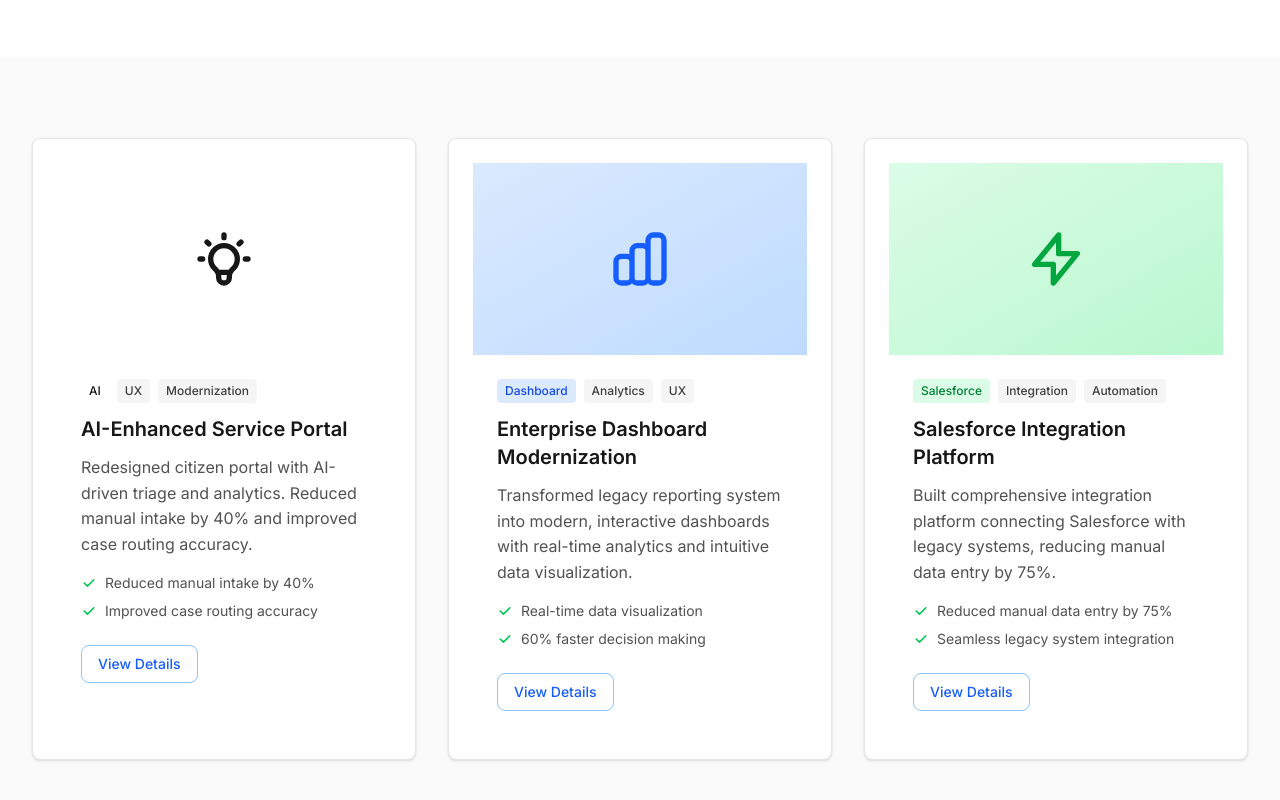
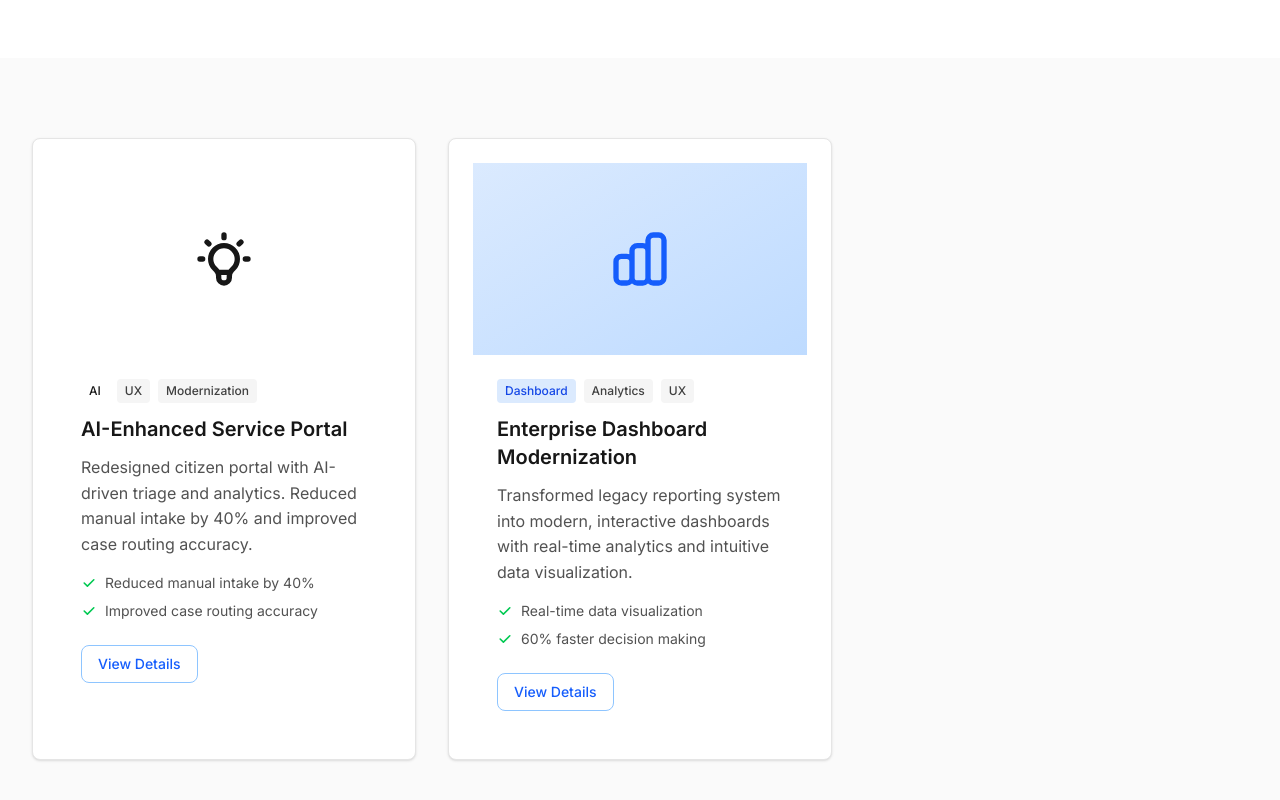
Before and after one commit to GregoryChapman/chapman-digital-website-, a Next.js app: page /projects in a window 1280 px wide. Shown: the part 320-1120 px from the top of the page. Built offline with nearby package versions, Linux system fonts and the light colour scheme.

Commit message:
Increase Whistler background visibility, add colorful UI enhancements to about/services/contact pages, and remove Salesforce project

```diff
--- a/src/app/about/page.tsx
+++ b/src/app/about/page.tsx
@@ -6,11 +6,11 @@ export default function About() {
   return (
     <>
       {/* Hero Section */}
-      <Section className="py-20">
+      <Section className="py-20 bg-gradient-to-br from-blue-50 via-cyan-50 to-teal-50">
         <Container>
           <div className="text-center max-w-4xl mx-auto">
             <h1 className="text-5xl font-bold text-neutral-900 mb-6">
-              About Chapman Digital
+              About <span className="text-gradient">Chapman Digital</span>
             </h1>
             <p className="text-xl text-neutral-600 leading-relaxed">
               A boutique consultancy helping teams transform legacy systems, improve UX,
@@ -54,9 +54,9 @@ export default function About() {
           </div>
 
           <div className="grid grid-cols-1 md:grid-cols-3 gap-8">
-            <Card className="text-center">
-              <div className="w-16 h-16 bg-primary-100 rounded-full flex items-center justify-center mx-auto mb-6">
-                <span className="text-2xl font-bold text-primary-600">1</span>
+            <Card hover className="text-center border-l-4 border-l-blue-500">
+              <div className="w-16 h-16 bg-gradient-to-br from-blue-500 to-blue-600 rounded-full flex items-center justify-center mx-auto mb-6 shadow-lg">
+                <span className="text-2xl font-bold text-white">1</span>
               </div>
               <h3 className="text-xl font-semibold text-neutral-900 mb-4">Understand</h3>
               <p className="text-neutral-600">
@@ -65,9 +65,9 @@ export default function About() {
               </p>
             </Card>
 
-            <Card className="text-center">
-              <div className="w-16 h-16 bg-primary-100 rounded-full flex items-center justify-center mx-auto mb-6">
-                <span className="text-2xl font-bold text-primary-600">2</span>
+            <Card hover className="text-center border-l-4 border-l-cyan-500">
+              <div className="w-16 h-16 bg-gradient-to-br from-cyan-500 to-cyan-600 rounded-full flex items-center justify-center mx-auto mb-6 shadow-lg">
+                <span className="text-2xl font-bold text-white">2</span>
               </div>
               <h3 className="text-xl font-semibold text-neutral-900 mb-4">Design</h3>
               <p className="text-neutral-600">
@@ -76,9 +76,9 @@ export default function About() {
               </p>
             </Card>
 
-            <Card className="text-center">
-              <div className="w-16 h-16 bg-primary-100 rounded-full flex items-center justify-center mx-auto mb-6">
-                <span className="text-2xl font-bold text-primary-600">3</span>
+            <Card hover className="text-center border-l-4 border-l-teal-500">
+              <div className="w-16 h-16 bg-gradient-to-br from-teal-500 to-teal-600 rounded-full flex items-center justify-center mx-auto mb-6 shadow-lg">
+                <span className="text-2xl font-bold text-white">3</span>
               </div>
               <h3 className="text-xl font-semibold text-neutral-900 mb-4">Deliver</h3>
               <p className="text-neutral-600">
--- a/src/app/contact/page.tsx
+++ b/src/app/contact/page.tsx
@@ -6,11 +6,11 @@ export default function Contact() {
   return (
     <>
       {/* Hero Section */}
-      <Section className="py-20">
+      <Section className="py-20 bg-gradient-to-br from-blue-50 via-cyan-50 to-teal-50">
         <Container>
           <div className="text-center max-w-4xl mx-auto">
             <h1 className="text-5xl font-bold text-neutral-900 mb-6">
-              Get In Touch
+              Get In <span className="text-gradient">Touch</span>
             </h1>
             <p className="text-xl text-neutral-600 leading-relaxed">
               Ready to modernize your organization? Let&apos;s discuss how we can help you
@@ -43,8 +43,8 @@ export default function Contact() {
         <Container>
           <div className="grid grid-cols-1 md:grid-cols-3 gap-8">
             <div className="text-center">
-              <div className="w-16 h-16 bg-primary-100 rounded-lg flex items-center justify-center mx-auto mb-4">
-                <svg className="w-8 h-8 text-primary-600" fill="none" stroke="currentColor" viewBox="0 0 24 24">
+              <div className="w-16 h-16 bg-gradient-to-br from-blue-500 to-blue-600 rounded-lg flex items-center justify-center mx-auto mb-4 shadow-lg">
+                <svg className="w-8 h-8 text-white" fill="none" stroke="currentColor" viewBox="0 0 24 24">
                   <path strokeLinecap="round" strokeLinejoin="round" strokeWidth={2} d="M3 8l7.89 4.26a2 2 0 002.22 0L21 8M5 19h14a2 2 0 002-2V7a2 2 0 00-2-2H5a2 2 0 00-2 2v10a2 2 0 002 2z" />
                 </svg>
               </div>
@@ -53,8 +53,8 @@ export default function Contact() {
             </div>
 
             <div className="text-center">
-              <div className="w-16 h-16 bg-primary-100 rounded-lg flex items-center justify-center mx-auto mb-4">
-                <svg className="w-8 h-8 text-primary-600" fill="none" stroke="currentColor" viewBox="0 0 24 24">
+              <div className="w-16 h-16 bg-gradient-to-br from-cyan-500 to-cyan-600 rounded-lg flex items-center justify-center mx-auto mb-4 shadow-lg">
+                <svg className="w-8 h-8 text-white" fill="none" stroke="currentColor" viewBox="0 0 24 24">
                   <path strokeLinecap="round" strokeLinejoin="round" strokeWidth={2} d="M3 5a2 2 0 012-2h3.28a1 1 0 01.948.684l1.498 4.493a1 1 0 01-.502 1.21l-2.257 1.13a11.042 11.042 0 005.516 5.516l1.13-2.257a1 1 0 011.21-.502l4.493 1.498a1 1 0 01.684.949V19a2 2 0 01-2 2h-1C9.716 21 3 14.284 3 6V5z" />
                 </svg>
               </div>
@@ -63,8 +63,8 @@ export default function Contact() {
             </div>
 
             <div className="text-center">
-              <div className="w-16 h-16 bg-primary-100 rounded-lg flex items-center justify-center mx-auto mb-4">
-                <svg className="w-8 h-8 text-primary-600" fill="none" stroke="currentColor" viewBox="0 0 24 24">
+              <div className="w-16 h-16 bg-gradient-to-br from-teal-500 to-teal-600 rounded-lg flex items-center justify-center mx-auto mb-4 shadow-lg">
+                <svg className="w-8 h-8 text-white" fill="none" stroke="currentColor" viewBox="0 0 24 24">
                   <path strokeLinecap="round" strokeLinejoin="round" strokeWidth={2} d="M17.657 16.657L13.414 20.9a1.998 1.998 0 01-2.827 0l-4.244-4.243a8 8 0 1111.314 0z" />
                   <path strokeLinecap="round" strokeLinejoin="round" strokeWidth={2} d="M15 11a3 3 0 11-6 0 3 3 0 016 0z" />
                 </svg>
--- a/src/app/page.tsx
+++ b/src/app/page.tsx
@@ -10,12 +10,12 @@ export default function Home() {
       <Section className="py-20 relative overflow-hidden">
         {/* Background Image */}
         <div
-          className="absolute inset-0 z-0 bg-cover bg-center bg-no-repeat opacity-20"
+          className="absolute inset-0 z-0 bg-cover bg-center bg-no-repeat opacity-50"
           style={{
             backgroundImage: 'url(/images/whistler-blackcomb-and-valley.jpg)',
           }}
         />
-        <div className="absolute inset-0 z-0 bg-white/60" />
+        <div className="absolute inset-0 z-0 bg-white/40" />
         <Container className="relative z-10">
           <div className="text-center max-w-4xl mx-auto">
             <h1 className="text-5xl md:text-6xl font-bold text-neutral-900 mb-6">
--- a/src/app/projects/page.tsx
+++ b/src/app/projects/page.tsx
@@ -117,51 +117,6 @@ export default function Projects() {
               </div>
             </Card>
 
-            {/* Salesforce Integration Platform */}
-            <Card hover className="overflow-hidden">
-              <div className="h-48 bg-gradient-to-br from-green-100 to-green-200 flex items-center justify-center">
-                <svg className="w-16 h-16 text-green-600" fill="none" stroke="currentColor" viewBox="0 0 24 24">
-                  <path strokeLinecap="round" strokeLinejoin="round" strokeWidth={2} d="M13 10V3L4 14h7v7l9-11h-7z" />
-                </svg>
-              </div>
-              <div className="p-6">
-                <div className="flex items-center gap-2 mb-3">
-                  <span className="px-2 py-1 bg-green-100 text-green-700 text-xs font-medium rounded">
-                    Salesforce
-                  </span>
-                  <span className="px-2 py-1 bg-neutral-100 text-neutral-700 text-xs font-medium rounded">
-                    Integration
-                  </span>
-                  <span className="px-2 py-1 bg-neutral-100 text-neutral-700 text-xs font-medium rounded">
-                    Automation
-                  </span>
-                </div>
-                <h3 className="text-xl font-semibold text-neutral-900 mb-3">
-                  Salesforce Integration Platform
-                </h3>
-                <p className="text-neutral-600 mb-4">
-                  Built comprehensive integration platform connecting Salesforce with
-                  legacy systems, reducing manual data entry by 75%.
-                </p>
-                <div className="space-y-2 mb-6">
-                  <div className="flex items-center text-sm text-neutral-600">
-                    <svg className="w-4 h-4 text-green-500 mr-2" fill="currentColor" viewBox="0 0 20 20">
-                      <path fillRule="evenodd" d="M16.707 5.293a1 1 0 010 1.414l-8 8a1 1 0 01-1.414 0l-4-4a1 1 0 011.414-1.414L8 12.586l7.293-7.293a1 1 0 011.414 0z" clipRule="evenodd" />
-                    </svg>
-                    Reduced manual data entry by 75%
-                  </div>
-                  <div className="flex items-center text-sm text-neutral-600">
-                    <svg className="w-4 h-4 text-green-500 mr-2" fill="currentColor" viewBox="0 0 20 20">
-                      <path fillRule="evenodd" d="M16.707 5.293a1 1 0 010 1.414l-8 8a1 1 0 01-1.414 0l-4-4a1 1 0 011.414-1.414L8 12.586l7.293-7.293a1 1 0 011.414 0z" clipRule="evenodd" />
-                    </svg>
-                    Seamless legacy system integration
-                  </div>
-                </div>
-                <Button href="/projects/salesforce-integration" variant="outline" size="sm">
-                  View Details
-                </Button>
-              </div>
-            </Card>
           </div>
         </Container>
       </Section>
```
Also changed, not shown: src/app/services/page.tsx (+11 -11 lines).
